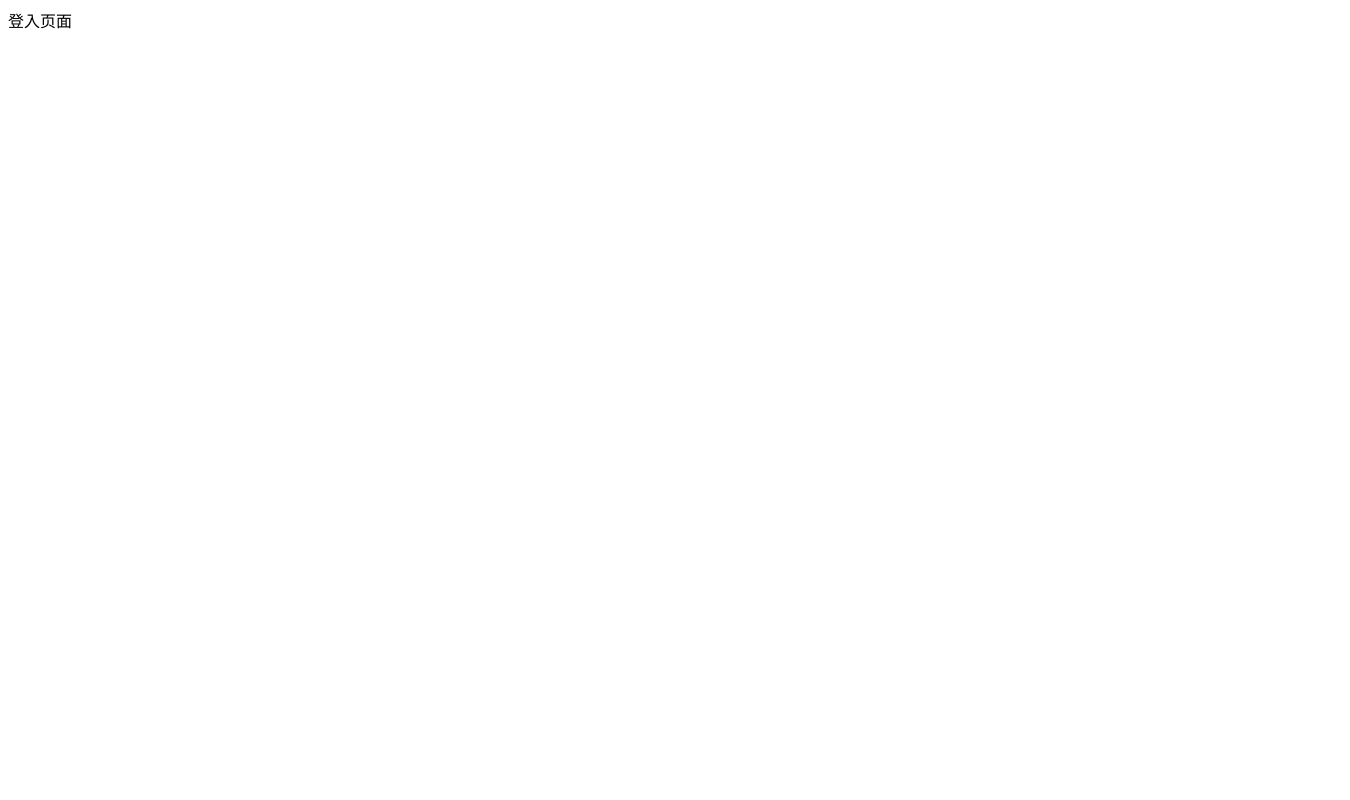
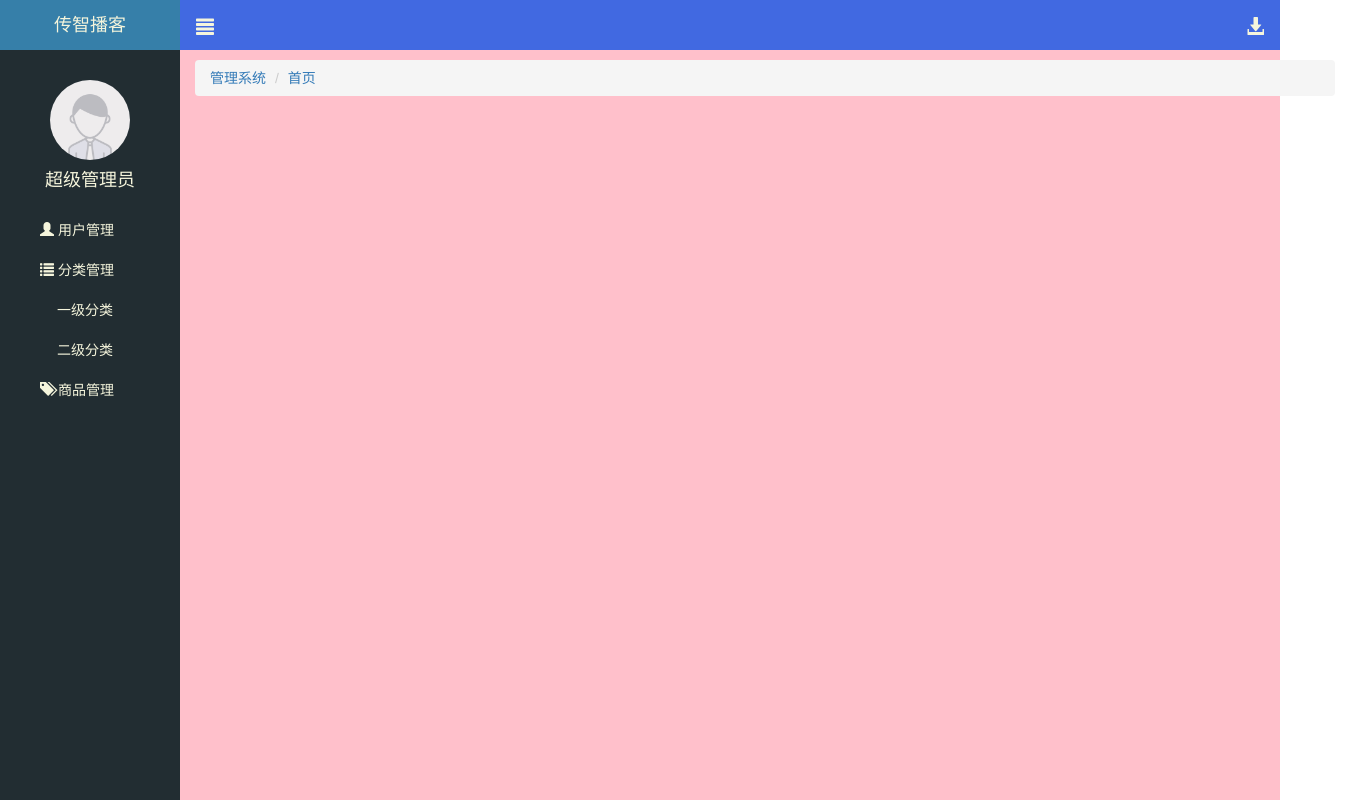
Before and after one commit to xiongzhuangaly/letao, a website: page public/back/index.html in a window 1280 px wide. Shown: the top 800 px of the page, 1350 px wide, since content can reach past the window. Drawn offline with Linux system fonts and the light colour scheme.

Commit message:
首页初始化完成

```diff
--- /dev/null
+++ b/public/back/css/index.css
@@ -0,0 +1,126 @@
+
+*{
+	padding: 0px;
+	margin: 0px;
+	box-sizing: border-box;
+}
+
+a:link,
+a:visited,
+a:hover,
+a:active{
+	text-decoration: none;
+}
+
+
+ul{
+	list-style: none;
+}
+
+.fd_left{
+	float: left;
+}
+
+.fd_right{
+	float: right;
+}
+
+.lt_aside{
+	width: 180px;
+	height: 100%;
+	position:fixed;
+	top: 0px;
+	left: 0px;
+	background: #222D32;
+	z-index: 9;
+}
+
+.brand{
+	width: 180px;
+	height: 50px;
+	line-height: 50px;
+	text-align: center;
+	background-color: #367FA9;
+}
+.brand a{
+	font-size: 18px;
+	color: beige;
+	text-decoration: none;
+}
+.user{
+	padding-top: 30px;
+}
+.user img{
+	width: 80px;
+	height: 80px;
+	display: block;
+    margin: auto;
+    border-radius: 50px;
+}
+.user p{
+	height: 40px;
+	line-height: 40px;
+	font-size: 18px;
+	color: beige;
+	text-align: center;
+}
+
+.nav ul{
+	width: 100%;
+}
+
+.nav ul a{
+	width: 100%;
+	height: 40px;
+	display: block;
+   line-height: 40px;
+   padding-left: 40px;
+   color: beige;
+}
+
+
+.erjq a{
+	text-indent: 1em;
+	width: 100%;
+	border-left:3px solid transparent;
+}
+
+.erjq a:hover{
+	border-left:3px solid yellow;
+}
+
+
+/*上部*/
+.upside{
+	width: 100%;
+	height: 50px;
+	background:royalblue;
+	position:fixed;
+	top: 0px;
+	left: 0px;
+	padding-left: 180px;
+}
+
+.upside .a,.b{
+	width: 50px;
+	height: 50px;
+	text-align: center;
+	line-height: 50px;
+	font-size: 18px;
+	color: beige;
+}
+
+
+/*主体部分*/
+.mainbody{
+	width: 100%;
+	height: 1000px;
+	background: pink;
+	padding-left: 180px;
+	padding-top: 50px;
+}
+
+
+.breadcrumb_nav{
+	padding-top: 10px;
+}
--- a/public/back/index.html
+++ b/public/back/index.html
@@ -1,10 +1,82 @@
 <!DOCTYPE html>
-<html>
+<html lang="en">
+
 	<head>
 		<meta charset="UTF-8">
-		<title></title>
+		<meta name="viewport" content="width=device-width, initial-scale=1.0">
+		<meta http-equiv="X-UA-Compatible" content="ie=edge">
+		<title>登入首页</title>
+		<!--bootstrap样式-->
+		<link rel="stylesheet" href="lib/bootstrap/css/bootstrap.css">
+		<!-- 公共样式-->
+		<link rel="stylesheet" href="css/index.css" />
+		<link rel="stylesheet" href="lib/bootstrap-validator/css/bootstrapValidator.css" />
+
+		<!--进度条插件-->
+		<link rel="stylesheet" href="lib/nprogress/nprogress.css" />
 	</head>
+
 	<body>
-		登入页面
+
+		<!--侧边栏-->
+		<div class="lt_aside">
+			<!--标题-->
+			<div class="brand">
+				<a href="#">传智播客</a>
+			</div>
+		    <!--用户信息-->
+		    <div class="user">
+		    	<img src="../manage/images/default.png" />
+		    	<p>超级管理员</p>
+		    </div>
+
+		    <!--导航-->
+		    <div class="nav">
+		    	<ul>
+		    		<li><a href="#"><i class="glyphicon glyphicon-user"></i><span>&nbsp;用户管理</span></a></li>
+		    		<li><a href="#"><i class="glyphicon glyphicon-list"></i><span>&nbsp;分类管理</span></a>
+		    			<div class="erjq">
+		    				<a href="first.html">一级分类</a>
+                            <a href="second.html">二级分类</a>
+		    			</div>
+		    		</li>
+		    		<li><a href="#"><i class="glyphicon glyphicon-tags"></i><span>&nbsp;商品管理</span></a></li>
+		    	</ul>
+		    </div>
+		</div>
+
+		<!--上部-->
+		<div class="upside">
+			<span class="glyphicon glyphicon-align-justify a fd_left"></span>
+			<span class="glyphicon glyphicon-download-alt b fd_right"></span>
+		</div>
+
+        <!--  主体部分-->
+       <div class="mainbody">
+       	   <!--头部导航-->
+       	   <div class="breadcrumb_nav container">
+	       	   <ul class="breadcrumb">
+				    <li><a href="#">管理系统</a></li>
+				    <li><a href="#">首页</a></li>
+			  </ul>
+		  </div>
+
+       </div>
+
+
+		<!-----------------------bootstrap相关插件---------------->
+		<script src="lib/jquery/jquery.js"></script>
+		<script src="lib/bootstrap/js/bootstrap.js"></script>
+		<script src="lib/bootstrap-validator/js/bootstrapValidator.js"></script>
+		<script src="js/login.js"></script>
+
+		<!--进度条插件-->
+		<script src="../manage/lib/nprogress/nprogress.js"></script>
+		<script src="js/commit.js"></script>
+
+		<!--首页js-->
+		<script src="js/index.js"></script>
+
 	</body>
+
 </html>
--- /dev/null
+++ b/public/back/js/index.js
@@ -0,0 +1,5 @@
+$(function(){
+	$(".upside .a").click(function(){
+		alert("ok")
+	})
+})
```
Also changed, not shown: public/back/css/common.css (line endings or trailing spaces).
